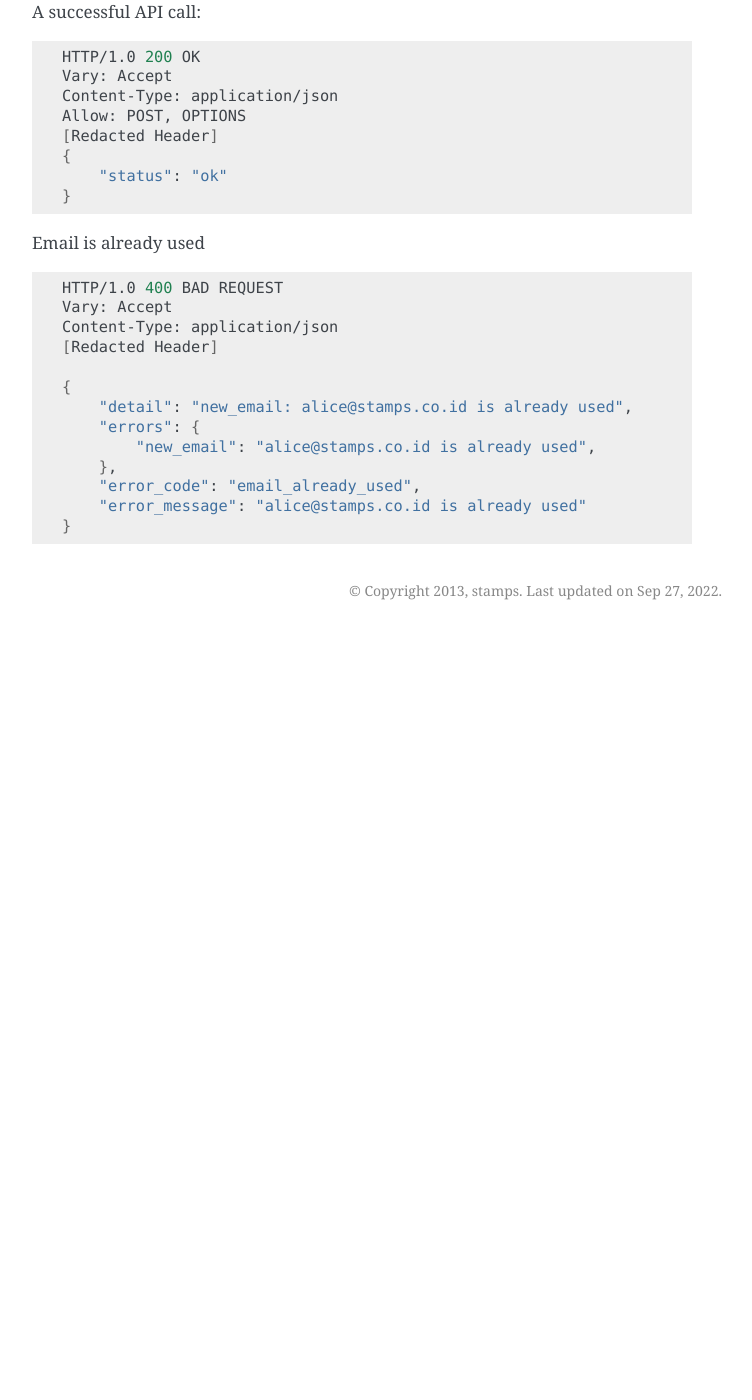
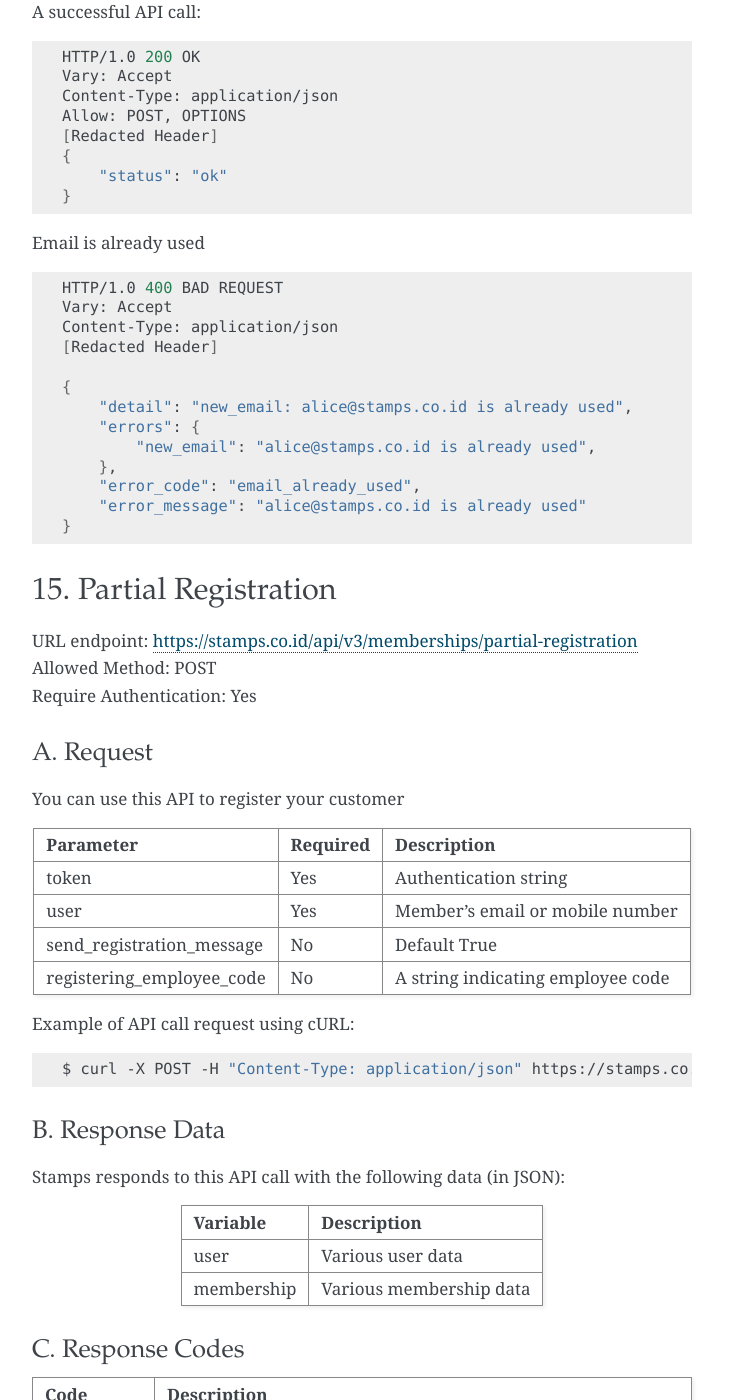
Before and after one commit to ui/stamps-api-docs, a Sphinx documentation site: the page built from source/customer_api.rst, in a window 1280 px wide and 1400 px high, scrolled down 27873 px. Shown: the whole window, without its empty margins (388-1140 px from the left). Built offline with Sphinx 7.4.7, drawn with Linux system fonts in a browser that asks for light colours; before the commit the page ends 28503 px from its top, so only the background shows below that; some of the changed text lies outside the part shown.

Commit message:
partial registration docs (#81)
* partial registration docs

* update user desc

* update token

```diff
--- a/source/customer_api.rst
+++ b/source/customer_api.rst
@@ -1485,3 +1485,106 @@ Email is already used
         "error_code": "email_already_used",
         "error_message": "alice@stamps.co.id is already used"
     }
+
+
+15. Partial Registration
+===============
+| URL endpoint: https://stamps.co.id/api/v3/memberships/partial-registration
+| Allowed Method: POST
+| Require Authentication: Yes
+
+A. Request
+-----------------------------
+
+You can use this API to register your customer
+
+============================ =========== =========================
+Parameter                    Required    Description
+============================ =========== =========================
+token                        Yes         Authentication string
+user                         Yes         Member's email or mobile number
+send_registration_message    No          Default True
+registering_employee_code    No          A string indicating
+                                         employee code
+============================ =========== =========================
+
+Example of API call request using cURL:
+
+.. code-block :: bash
+
+    $ curl -X POST -H "Content-Type: application/json" https://stamps.co.id/api/v3/memberships/partial-registration -i -d '{"token": "secreet", "user": "partial1@mail.com"}'
+
+
+B. Response Data
+----------------
+Stamps responds to this API call with the following data (in JSON):
+
+=================== ==============================
+Variable            Description
+=================== ==============================
+user                Various user data
+membership          Various membership data
+=================== ==============================
+
+
+C. Response Codes
+-----------------
+
+=================== ==============================
+Code                Description
+=================== ==============================
+200                 Everything worked as expected
+400                 Bad Request - Often missing a
+                    required parameter
+401                 Unauthorized – Often missing or
+                    wrong authentication token
+403                 Forbidden – You do not have
+                    permission for this request
+405                 HTTP method not allowed - The
+                    requested resources cannot be called with the specified HTTP method
+500, 502, 503, 504  Server Errors - something is
+                    wrong on Stamps' end
+=================== ==============================
+
+
+D. Examples
+-----------
+
+A successful API call:
+
+.. code-block :: bash
+
+    HTTP/1.0 200 OK
+    Vary: Accept
+    Content-Type: application/json
+    Allow: POST, OPTIONS
+    [Redacted Header]
+
+    {
+    "membership": {
+        "level": 100,
+        "level_text": "Blue",
+        "stamps": 0,
+        "balance": 0,
+        "is_blocked": false,
+        "referral_code": "7LXJ7",
+        "start_date": "2022-09-16",
+        "created": "2022-09-16"
+    },
+    "user": {
+        "id": 140,
+        "name": "",
+        "gender": null,
+        "is_active": true,
+        "email": "partial1@mail.com",
+        "birthday": null,
+        "picture_url": null,
+        "phone": null,
+        "has_incorrect_email": false,
+        "has_incorrect_phone": false,
+        "has_incorrect_wa_number": false,
+        "phone_is_verified": false,
+        "email_is_verified": false,
+        "registering_employee_code": "ABC123"
+    }
+}
```
